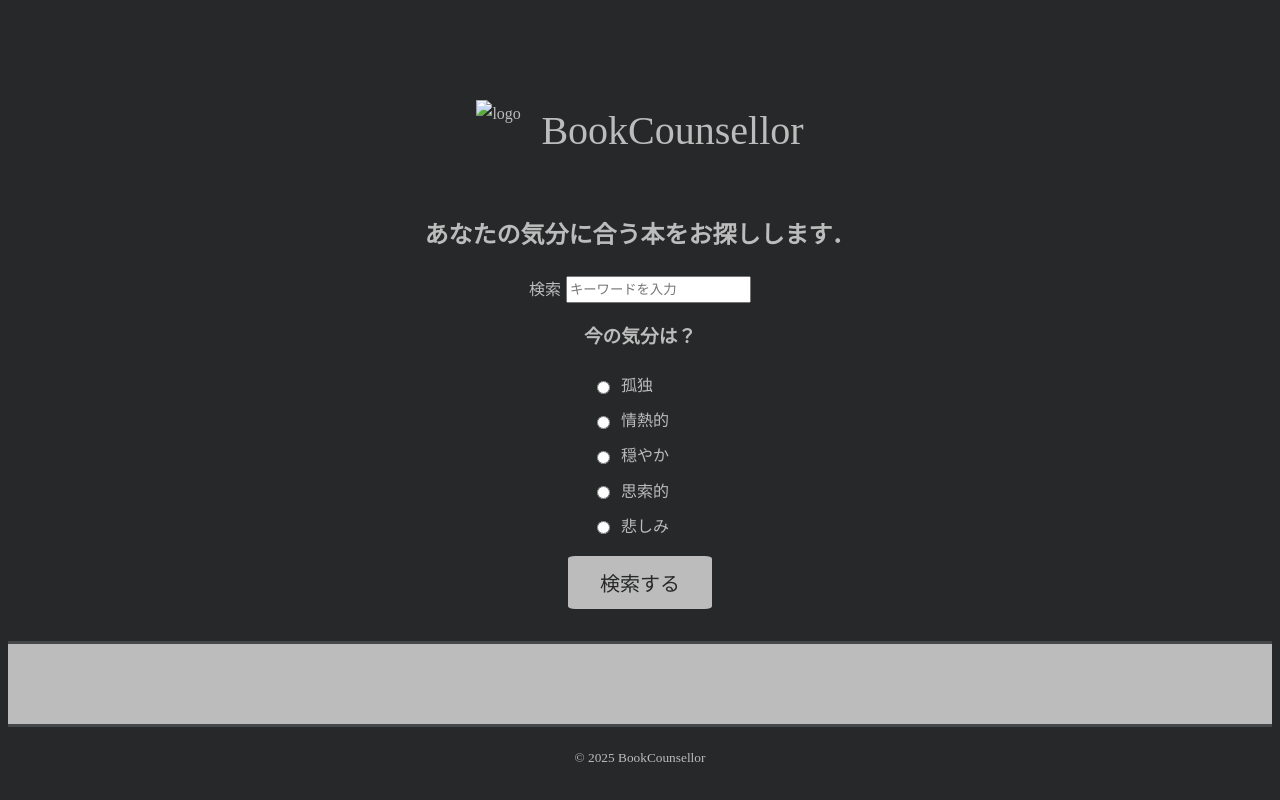
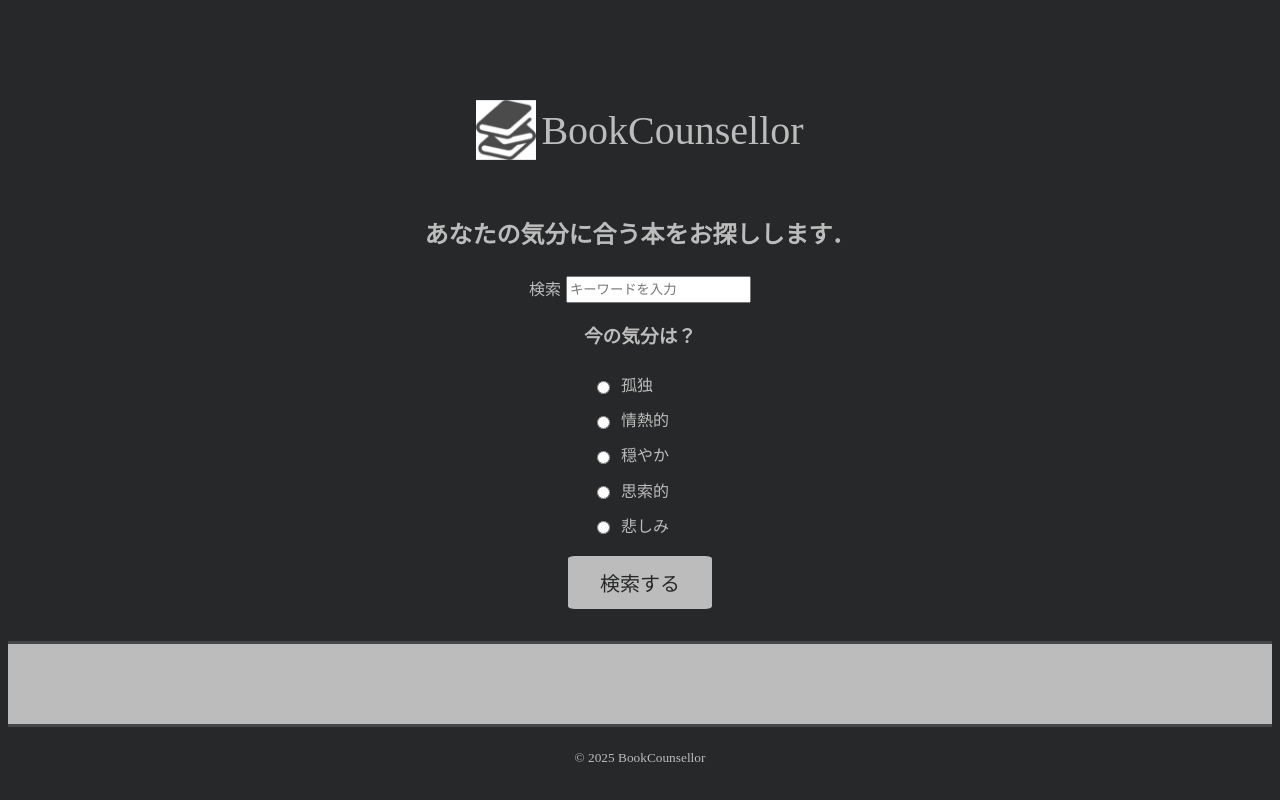
Before and after one commit to ri04867/BookCounsellor, a plain HTML site: page index.html in a window 1280 px wide. Drawn offline with Linux system fonts and the light colour scheme; the site is published under a folder, as on GitHub Pages, so addresses that start at the root find nothing; a web font is replaced by a local one.

Commit message:
Update index.html
logo画像のパス修正
/img/...->img/...

```diff
--- a/index.html
+++ b/index.html
@@ -12,7 +12,7 @@
 </head>
 <body>
     <header class="header">
-        <img class="logo" src="/img/積み重ねた本のアイコン素材.jpeg" alt="logo">
+        <img class="logo" src="img/積み重ねた本のアイコン素材.jpeg" alt="logo">
         <h1 class="heading font-english">BookCounsellor</h1>
     </header>
     <main>
```
